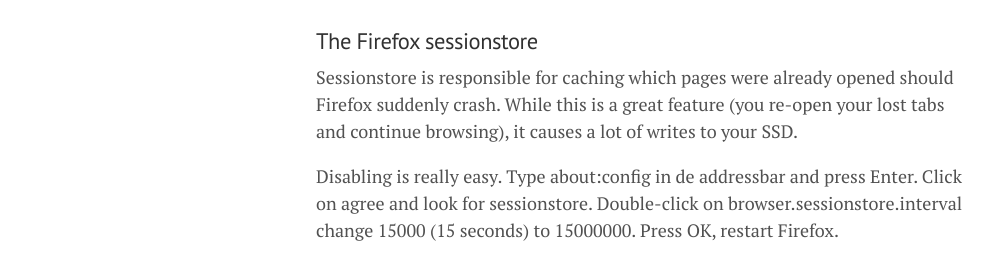
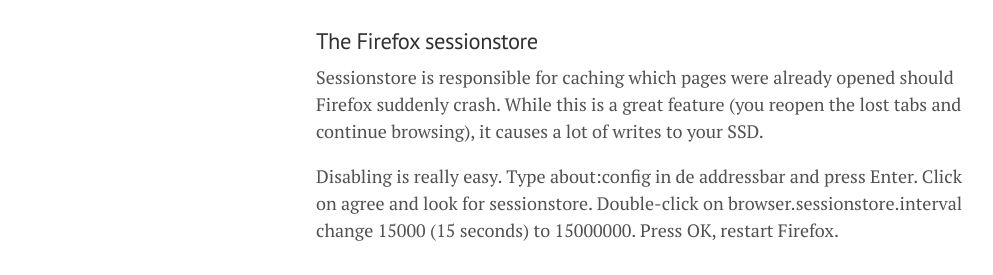
Before and after one commit to lgeurts/lgeurts.github.io, a Jekyll site: the page built from _posts/2022-10-03-optimizing-ubuntu-22.04.1-jammy-jellyfish.md, in a window 1280 px wide and 900 px high. Shown: the part 369-644 px from the top of the window, without its empty margins (0-993 px from the left). Built offline with Jekyll 4.4.1, drawn with Linux system fonts in a browser that asks for light colours; nearby versions of some CDN libraries; comment, search, counter and statistics services are not loaded.

Commit message:
Update 2022-10-03-optimizing-ubuntu-22.04.1-jammy-jellyfish.md

```diff
--- a/_posts/2022-10-03-optimizing-ubuntu-22.04.1-jammy-jellyfish.md
+++ b/_posts/2022-10-03-optimizing-ubuntu-22.04.1-jammy-jellyfish.md
@@ -14,7 +14,7 @@
 
 ### The Firefox sessionstore
 
-Sessionstore is responsible for caching which pages were already opened should Firefox suddenly crash. While this is a great feature (you re-open your lost tabs and continue browsing), it causes a lot of writes to your SSD.
+Sessionstore is responsible for caching which pages were already opened should Firefox suddenly crash. While this is a great feature (you reopen the lost tabs and continue browsing), it causes a lot of writes to your SSD.
 
 Disabling is really easy. Type about:config in de addressbar and press Enter. Click on agree and look for sessionstore. Double-click on browser.sessionstore.interval change 15000 (15 seconds) to 15000000. Press OK, restart Firefox.
 
```
